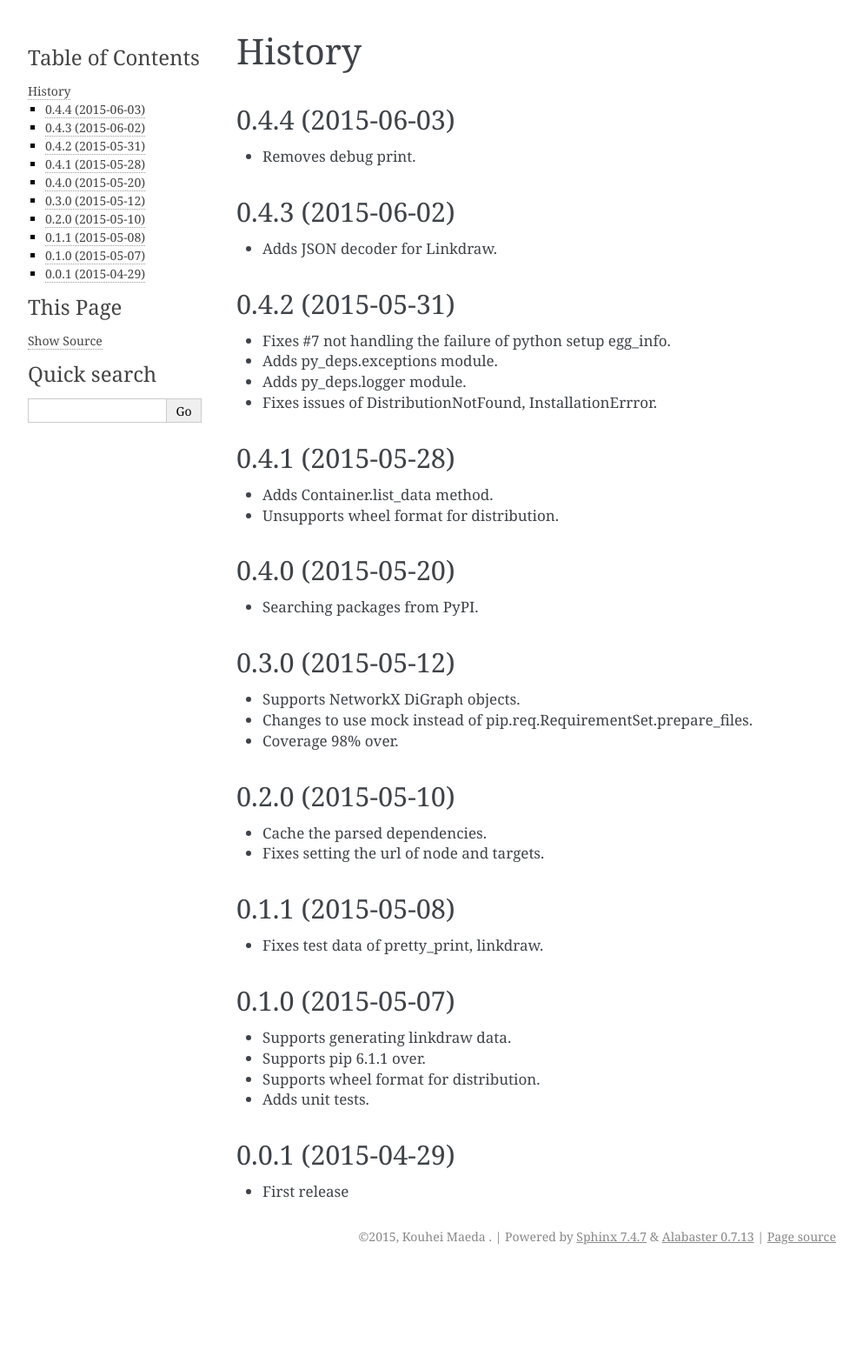
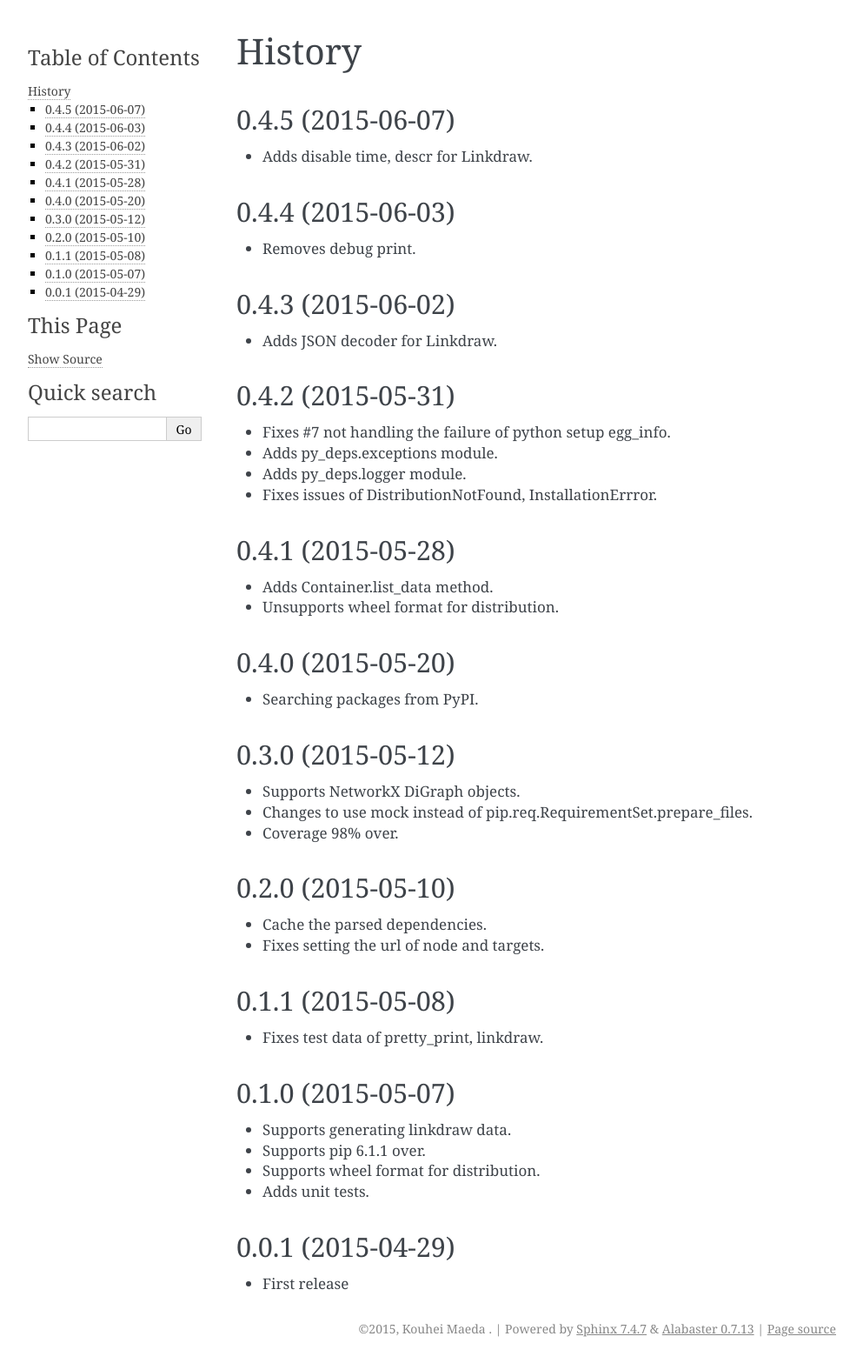
Before and after one commit to mkouhei/py-deps, a Sphinx documentation site: the page built from docs/source/HISTORY.rst, in a window 1280 px wide. Shown: the whole page at 87% size, without its empty margins (148-1141 px from the left). Built offline with Sphinx 7.4.7, drawn with Linux system fonts in a browser that asks for light colours; before the commit the page ends 1461 px from its top, so only the background shows below that.

Commit message:
Bump version.
Signed-off-by: Kouhei Maeda <mkouhei@palmtb.net>

```diff
--- a/docs/source/HISTORY.rst
+++ b/docs/source/HISTORY.rst
@@ -1,5 +1,10 @@
 History
 =======
+
+0.4.5 (2015-06-07)
+------------------
+
+* Adds disable time, descr for Linkdraw.
 
 0.4.4 (2015-06-03)
 ------------------
--- a/setup.py
+++ b/setup.py
@@ -86,7 +86,7 @@
     _file.write('\n'.join(extras_require.get('reST')))
 
 setup(name='py-deps',
-      version='0.4.4',
+      version='0.4.5',
       description='parsing the Python deps and generating graph data',
       long_description=long_description,
       author='Kouhei Maeda',
```
